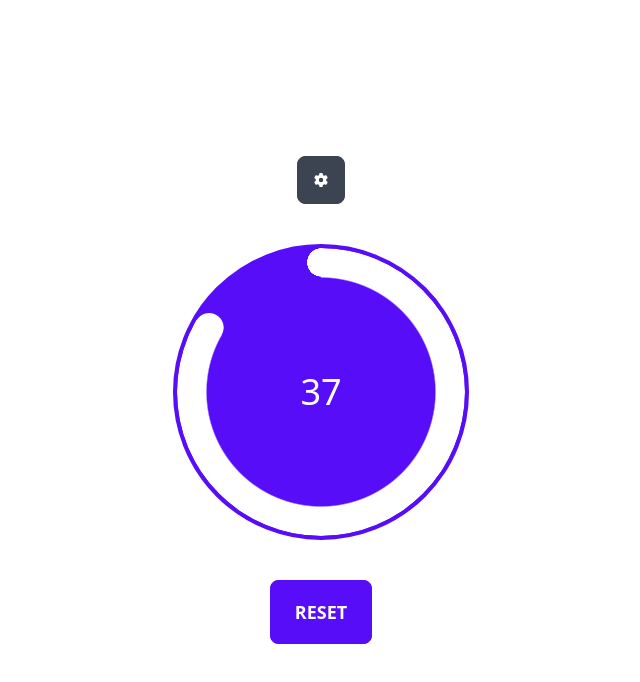
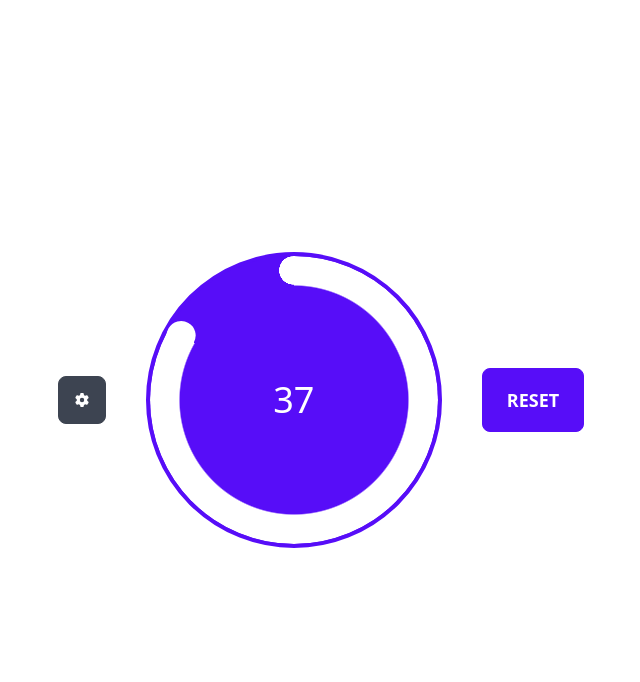
Before and after one commit to devLukaszMichalak/workout-timer, an Angular app: page / in a window 1280 px wide. Shown: the top 682 px of the page, without its empty margins (319-959 px from the left). Built offline with nearby package versions, Linux system fonts and the light colour scheme.

Commit message:
landscape

```diff
--- a/src/app/components/timer/timer.component.html
+++ b/src/app/components/timer/timer.component.html
@@ -1,4 +1,4 @@
-<div class="flex flex-col justify-center items-center gap-10 h-full">
+<div class="flex justify-center items-center gap-10 h-full" [ngClass]="isWindowLandscape() ? 'flex-row' : 'flex-col'">
   <label for="my-modal" class="btn"><fa-icon [icon]="faGear"></fa-icon></label>
   <div class="radial-progress bg-primary text-primary-content border-4 border-primary transition duration-200" [ngClass]="milliseconds === 0 ? 'bg-error border-error red-ring-color' : ''" [style]="getTimerRingValue()">
     <span class="text-4xl transition duration-200" [ngClass]="milliseconds === 0 ? 'btn-error-color' : ''">{{getRoundedSeconds()}}</span>
--- a/src/app/components/timer/timer.component.ts
+++ b/src/app/components/timer/timer.component.ts
@@ -55,4 +55,8 @@ export class TimerComponent implements OnInit, OnDestroy {
   getRoundedSeconds(): number {
     return Math.floor(this.milliseconds/1000);
   }
+
+  isWindowLandscape() {
+    return window.innerHeight < window.innerWidth;
+  }
 }
--- a/src/styles.scss
+++ b/src/styles.scss
@@ -5,5 +5,5 @@
 
 body {
   @apply h-screen;
-  min-height: 500px;
+  @apply w-screen;
 }
```
